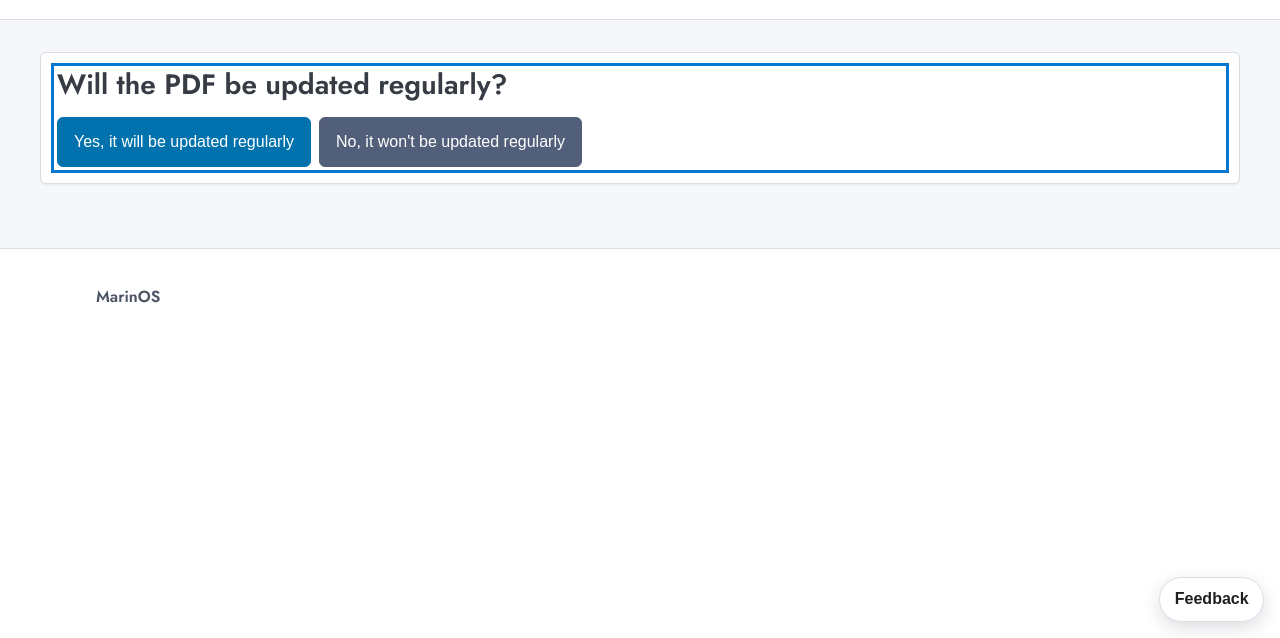
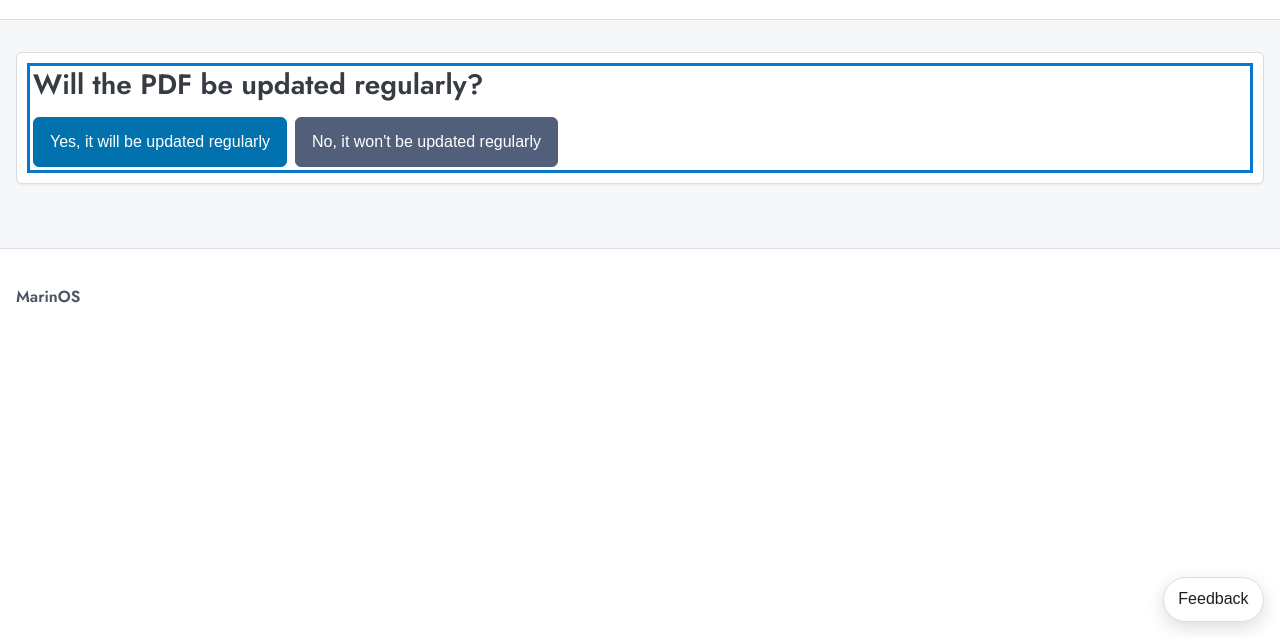
Before and after one commit to marincountygov/marin-pdf, a plain HTML site: page index.html in a window 1280 px wide. Shown: the part 162-800 px from the top of the page. Drawn offline with Linux system fonts and the light colour scheme; no server answers.

Commit message:
Sync marin-ui bundle 1.15.0 (sticky nav, alignment, contrast, feedback weight)

```diff
--- a/shared/app-brand.css
+++ b/shared/app-brand.css
@@ -26,7 +26,7 @@
   --app-focus: #0777cf;
   --app-danger-text: #7f2d20;
   --app-table-row-hover: #e6f2fb;
-  --app-max-width: 1120px;
+  --app-max-width: 1280px;
   --docs-max-width: 1180px;
 
   --app-brand: var(--marin-black);
@@ -488,8 +488,13 @@ a.app-title-row {
 }
 
 .app-main {
+  max-width: var(--app-max-width);
+  margin-left: auto;
+  margin-right: auto;
   padding-top: 2rem;
+  padding-right: 1rem;
   padding-bottom: 3rem;
+  padding-left: 1rem;
 }
 
 .app-page-heading {
@@ -773,7 +778,6 @@ th[aria-sort="descending"] .sort-button::after {
   background: var(--app-surface);
   color: var(--app-text);
   box-shadow: 0 6px 18px rgba(16, 24, 40, 0.14);
-  font-weight: 700;
   text-decoration: none;
 }
 
@@ -935,9 +939,6 @@ th[aria-sort="descending"] .sort-button::after {
 */
 
 .site-header {
-  position: sticky;
-  top: 0;
-  z-index: 10;
   border-bottom: 1px solid var(--app-border);
   background: var(--app-surface);
 }
@@ -1117,7 +1118,7 @@ th[aria-sort="descending"] .sort-button::after {
 
 .toc {
   position: sticky;
-  top: 5.5rem;
+  top: 1rem;
   align-self: start;
   padding-left: 1rem;
   border-left: 2px solid var(--app-border);
```
Also changed, not shown: 2 other files.
